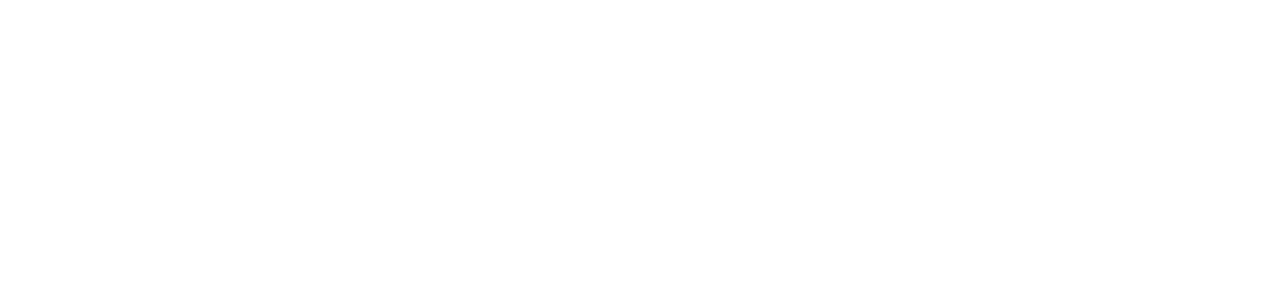
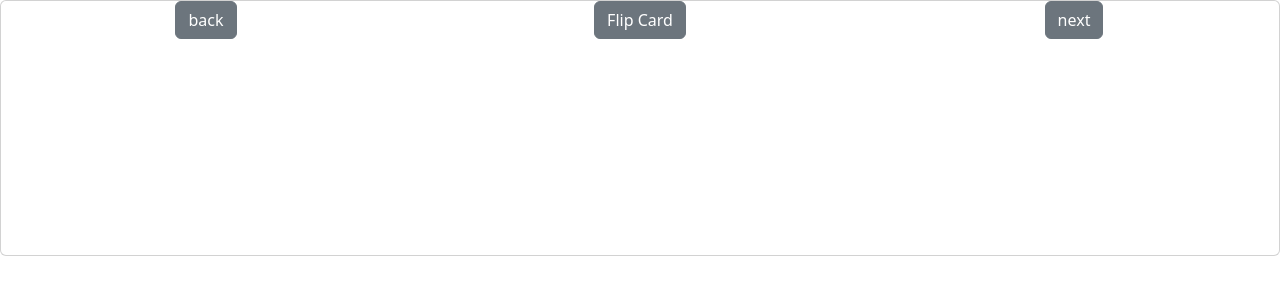
Before and after one commit to mathewfonteyne/FlashCardApp, a React (Create React App) app in the folder flashcardapp/: page /decks/1 in a window 1280 px wide. Shown: the top 300 px of the page. Built offline with nearby package versions, Linux system fonts and the light colour scheme.

Commit message:
Added in functionality to only display one card and bring in functionality to cycle through the array by going up or down.

```diff
--- a/flashcardapp/src/components/acquisition/Acquisition.jsx
+++ b/flashcardapp/src/components/acquisition/Acquisition.jsx
@@ -130,9 +130,7 @@
         />
       </Carousel> */}
       <Container>
-        <Row>
-          <DeckCreate />
-        </Row>
+        <Row>{/* <DeckCreate /> */}</Row>
         <Row>
           {/* <Col md="10"> */}
           <Decks decks={decks} token={props.token} fetchDecks={fetchDecks} />
--- a/flashcardapp/src/components/flashcards/FlashcardsInDeck.jsx
+++ b/flashcardapp/src/components/flashcards/FlashcardsInDeck.jsx
@@ -1,10 +1,14 @@
 import React from "react";
 import { useState, useEffect } from "react";
 import { useParams, useNavigate } from "react-router-dom";
+import { Card, Button, Col, Row } from "reactstrap";
 
 export default function FlashcardsInDeck(props) {
   const { id } = useParams();
   const [flashcards, setFlashcards] = useState([]);
+  const fronts = flashcards.map((card) => card.front);
+  const backs = flashcards.map((card) => card.back);
+  const [cardIndex, setCardIndex] = useState(0);
   const url = `http://localhost:4040/flashcard/allflashcards/${id}`;
   const navigate = useNavigate();
 
@@ -19,17 +23,70 @@
     try {
       const response = await fetch(url, reqOptions);
       const data = await response.json();
-      console.log(data.getAllFlashCards);
+      if (data.getAllFlashCards.length < 1) {
+        alert("No flash cards in this deck yet");
+      }
+      // console.log(data);
       setFlashcards(data.getAllFlashCards);
     } catch (err) {
       console.log(err);
     }
   };
 
+  const nextCard = () => {
+    if (cardIndex == flashcards.length - 1) {
+      setCardIndex(0);
+    } else {
+      setCardIndex(cardIndex + 1);
+    }
+  };
+
+  const prevCard = () => {
+    if (cardIndex == 0) {
+      setCardIndex(flashcards.length - 1);
+    } else {
+      setCardIndex(cardIndex - 1);
+    }
+  };
+
+  // const flipCard = () => {
+  //   let tempFront = fronts[cardIndex]
+  //   let tempBack = backs[cardIndex]
+  //   if
+  // };
+
   useEffect(() => {
     if (props.token) {
       fetchFlashcards();
     }
-  });
-  return <></>;
+  }, [props.token]);
+  // console.log(cardIndex);
+  // console.log(flashcards);
+  return (
+    <>
+      {/* {flashcards.map((flashcards, index) => (
+
+      ))} */}
+
+      <Card
+        style={{
+          height: "16rem",
+          backgroundColor: "light blue",
+        }}
+      >
+        {backs[cardIndex]}
+        <Row>
+          <Col>
+            <Button onClick={prevCard}>back</Button>
+          </Col>
+          <Col>
+            <Button>Flip Card</Button>
+          </Col>
+          <Col>
+            <Button onClick={nextCard}>next</Button>
+          </Col>
+        </Row>
+      </Card>
+    </>
+  );
 }
```
